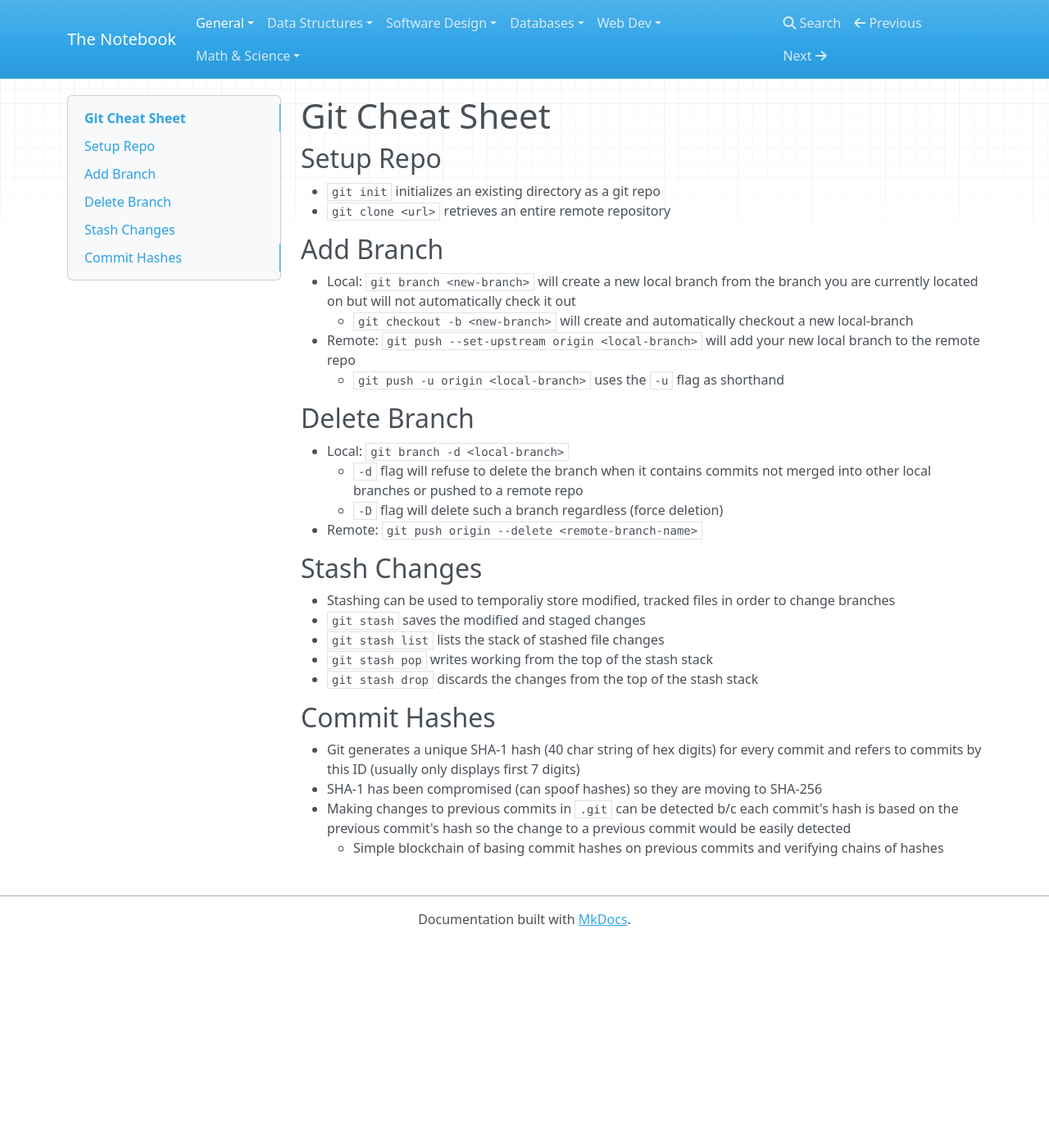
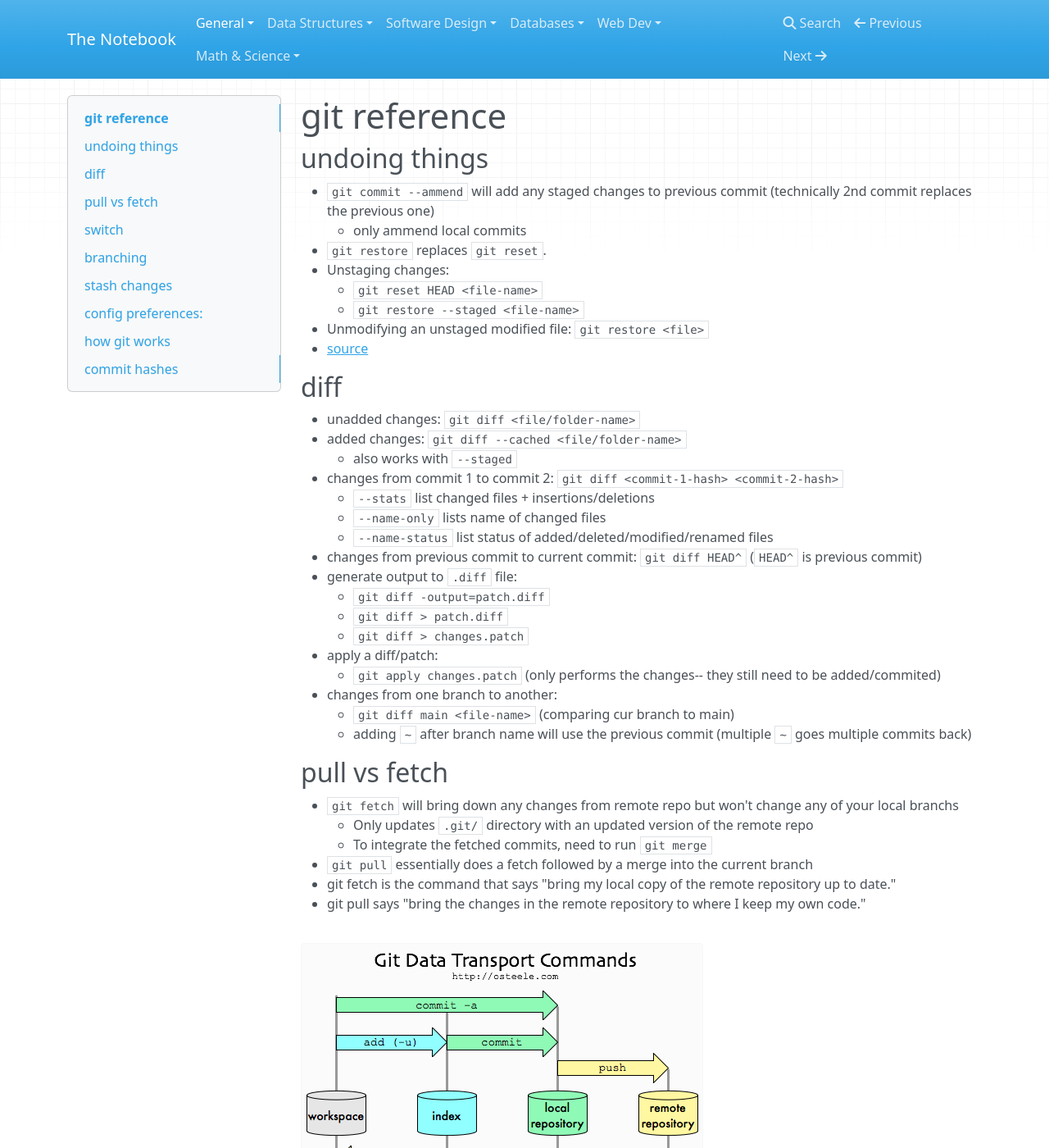
Before and after one commit to meyerv11045/notes, an MkDocs documentation site: the page built from notes/general/git.md, in a window 1280 px wide and 1400 px high. Shown: the whole window at 82% size. Built offline with MkDocs 1.6.1, drawn with Linux system fonts in a browser that asks for light colours; nearby versions of some CDN libraries; some of the changed text lies outside the part shown.

Commit message:
git and general updates

````diff
--- a/notes/general/git.md
+++ b/notes/general/git.md
@@ -1,30 +1,95 @@
-# Git Cheat Sheet
+# git reference
 
-## Setup Repo
-- `git init` initializes an existing directory as a git repo
-- `git clone <url>` retrieves an entire remote repository
+## undoing things
+- `git commit --ammend` will add any staged changes to previous commit (technically 2nd commit replaces the previous one)
+    - only ammend local commits
+- `git restore` replaces `git reset`.
+- Unstaging changes:
+    - `git reset HEAD <file-name>`
+    - `git restore --staged <file-name>`
+- Unmodifying an unstaged modified file: `git restore <file>`
+- [source](https://git-scm.com/book/en/v2/Git-Basics-Undoing-Things)
 
-## Add Branch
-- Local: `git branch <new-branch>` will create a new local branch from the branch you are currently located on but will not automatically check it out
-    - `git checkout -b <new-branch>` will create and automatically checkout a new local-branch
-- Remote: `git push --set-upstream origin <local-branch>` will add your new local branch to the remote repo
-    - `git push -u origin <local-branch>` uses the `-u` flag as shorthand
+## diff
+- unadded changes: `git diff <file/folder-name>`
+- added changes: `git diff --cached <file/folder-name>`
+    - also works with `--staged`
+- changes from commit 1 to commit 2: `git diff <commit-1-hash> <commit-2-hash>`
+    - `--stats` list changed files + insertions/deletions
+    - `--name-only` lists name of changed files
+    - `--name-status` list status of added/deleted/modified/renamed files
+- changes from previous commit to current commit: `git diff HEAD^` (`HEAD^` is previous commit)
+- generate output to `.diff` file:
+    - `git diff -output=patch.diff`
+    - `git diff > patch.diff`
+    - `git diff > changes.patch`
+- apply a diff/patch:
+    - `git apply changes.patch` (only performs the changes-- they still need to be added/commited)
+- changes from one branch to another:
+    - `git diff main <file-name>` (comparing cur branch to main)
+    - adding `~` after branch name will use the previous commit (multiple `~` goes multiple commits back)
 
-## Delete Branch
+## pull vs fetch
+- `git fetch` will bring down any changes from remote repo but won't change any of your local branchs
+    - Only updates `.git/` directory with an updated version of the remote repo
+    - To integrate the fetched commits, need to run `git merge`
+- `git pull` essentially does a fetch followed by a merge into the current branch
+- git fetch is the command that says "bring my local copy of the remote repository up to date."
+- git pull says "bring the changes in the remote repository to where I keep my own code."
+
+![](static/gitflow.png)
+
+## switch
+- new version of checkout
+- `git switch <branch-name>`
+    - use `-` as branch name to go back to original branch before from before switching
+- create and switch to new branch: `git switch -c <new-branch>`
+- switch to a remote branch (after fetching): `git switch -c <branch> --track <remote>/<branch>`
+
+## branching
+### add branch
+- create local branch (doesn't checkout): `git branch <new-branch>`
+    - create and automatically checkout a new local-branch: `git checkout -b <new-branch>`
+- add local branch to remote repo: `git push --set-upstream origin <local-branch>`
+    - `-u` is shorthand for upstream
+
+### delete branch
 - Local: `git branch -d <local-branch>`
-    - `-d` flag will refuse to delete the branch when it contains commits not merged into other local branches or pushed to a remote repo
-    - `-D` flag will delete such a branch regardless (force deletion)
+    - `-d` refuse to delete unmerged/unpushed changes
+    - `-D` force delete
 - Remote: `git push origin --delete <remote-branch-name>`
 
-## Stash Changes
+## stash changes
 - Stashing can be used to temporaliy store modified, tracked files in order to change branches
 - `git stash` saves the modified and staged changes
 - `git stash list` lists the stack of stashed file changes
 - `git stash pop` writes working from the top of the stash stack
 - `git stash drop` discards the changes from the top of the stash stack
 
+## config preferences:
+- Stored globally in `~/.gitconfig`
+- `git config` to update config settings
+    - `--global` for global config updates
+    - `--local` for project specific updates
+- `diff.noprefix true` removes a/ and b/ prefixes in diff results
+- `credential.helper store` and then type in your username and PAT the next time you login
+    - Will save and use your login credentials for any future remote requests
+- can create git aliases `git alias`:
+```
+[alias]
+    unstaged = diff
+    staged = diff --cached
+    both = diff HEAD
+```
+- `help.autocorrect <tenths-of-seconds>` will auto run a mistyped command after specified tenths of a second
+- [More Config Settings](https://git-scm.com/book/en/v2/Customizing-Git-Git-Configuration)
 
-## Commit Hashes
+## how git works
+[how git works from the bottom up](http://ftp.newartisans.com/pub/git.from.bottom.up.pdf)
+- index = staging area = cache (all refer to same thing)
+- [difference between git restore and git reset](https://stackoverflow.com/questions/58003030/what-is-the-git-restore-command-and-what-is-the-difference-between-git-restor)
+
+## commit hashes
 - Git generates a unique SHA-1 hash (40 char string of hex digits) for every commit and refers to commits by this ID (usually only displays first 7 digits)
 - SHA-1 has been compromised (can spoof hashes) so they are moving to SHA-256
 - Making changes to previous commits in `.git` can be detected b/c each commit's hash is based on the previous commit's hash so the change to a previous commit would be easily detected
````
Also changed, not shown: notes/general/hardware.md (+0 -24 lines), notes/general/terminal-cmds.md (+5 -5 lines), notes/general/static/gitflow.png (added).
